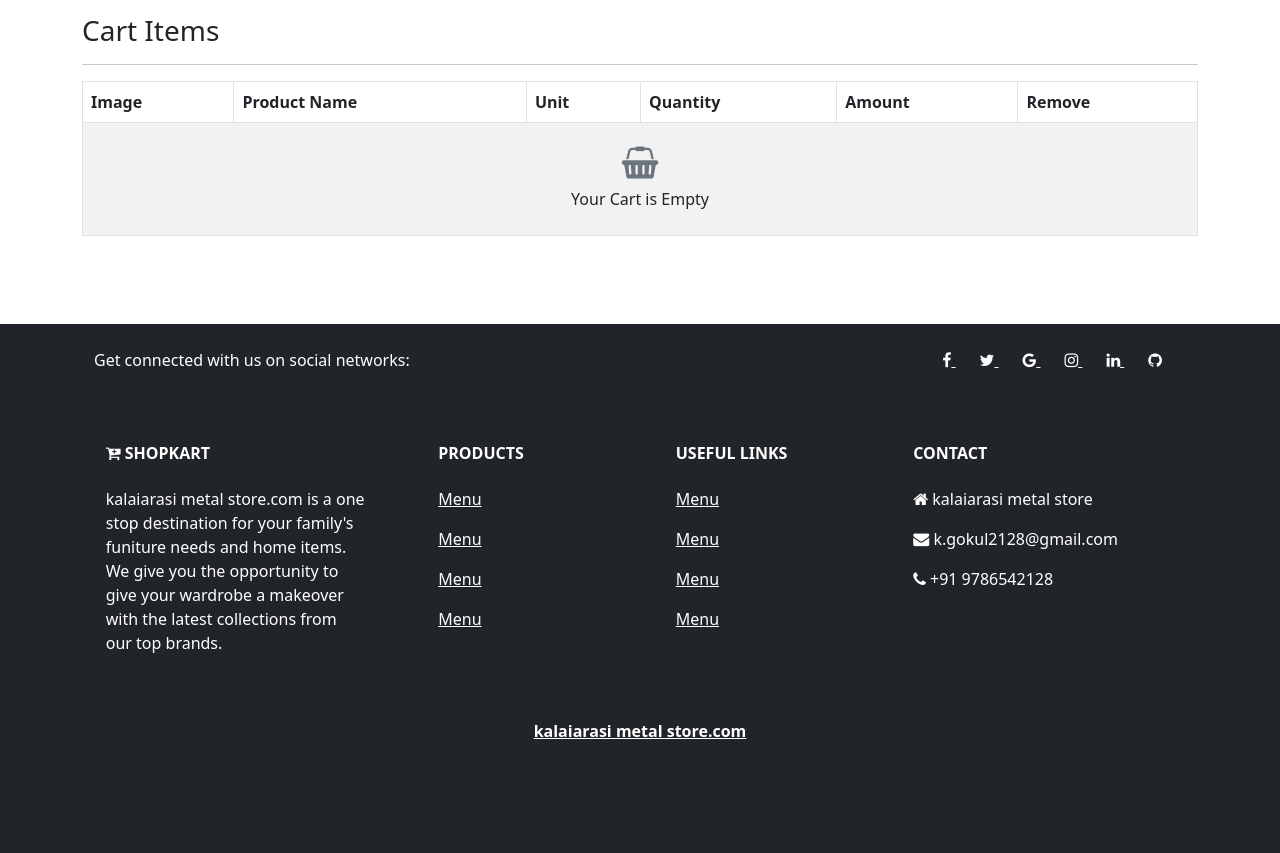
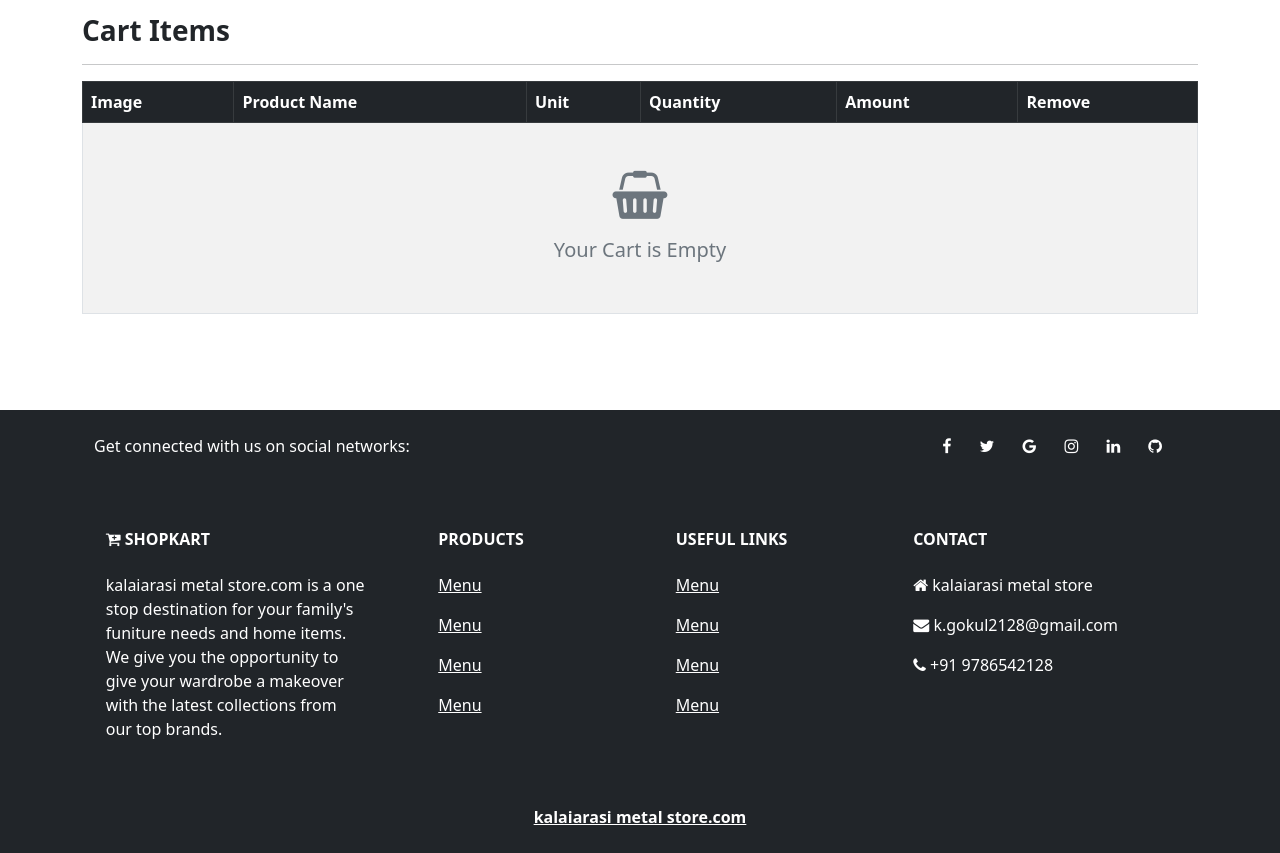
Before and after one commit to kgokul123/BUY-TO-GET, a Django app: page /cart/ in a window 1280 px wide. Shown: the part 56-909 px from the top of the page. Before the commit the page ends 795 px from the top, so only its background shows below. Run offline with Django 5.2, Linux system fonts and the light colour scheme; a user stored in the database is signed in; data comes from the database, SQL or seed files in the repository.

Commit message:
LORD SHIVAN

```diff
--- a/shop/templates/shop/cart.html
+++ b/shop/templates/shop/cart.html
@@ -3,15 +3,17 @@
 
 {% block content %}
 
-<div class="container mb-5 pb-4" style="margin-top:70px;">
+<!-- 🎯 மொபைல் பாட்டம் பாரில் கார்டு கன்டென்ட் மறைந்துவிடாமல் இருக்க 'mb-5' மற்றும் 'pb-5' சேர்க்கப்பட்டுள்ளது பாஸ் -->
+<div class="container mb-5 pb-5" style="margin-top:70px;">
     <div class="row">
         <div class="col-md-12">
-            <h3>Cart Items</h3>
+            <h3 class="fw-bold text-dark">Cart Items</h3>
             <hr>
 
-            <div class="table-responsive">
-                <table class="table table-striped table-bordered align-middle">
-                    <thead>
+            <!-- 🎯 மெயின் ஃபிக்ஸ்: 'table-responsive' மற்றும் பார்டர்களை நீக்கி மொபைலில் கச்சிதமாக அடங்க வைத்துள்ளோம் -->
+            <div class="table-responsive border-0">
+                <table class="table table-striped table-bordered align-middle m-0">
+                    <thead class="table-dark">
                         <tr>
                             <th>Image</th>
                             <th>Product Name</th>
@@ -24,28 +26,29 @@
 
                     <tbody>
                         {% if cart %}
-
                             {% for item in cart %}
                             <tr>
                                 <td>
                                     <img src="{{ item.product.product_image.url }}"
-                                         height="75"
-                                         width="75"
-                                         style="object-fit: cover; border-radius: 4px;"
+                                         height="70"
+                                         width="70"
+                                         style="object-fit: cover; border-radius: 6px;"
                                          alt="{{ item.product.name }}">
                                 </td>
 
-                                <td class="text-wrap" style="min-width: 120px;">{{ item.product.name }}</td>
+                                <td class="text-wrap fw-bold" style="min-width: 130px; font-size: 14px;">
+                                    {{ item.product.name }}
+                                </td>
 
-                                <td>₹ {{ item.product.selling_price }}</td>
+                                <td style="white-space: nowrap;">₹ {{ item.product.selling_price }}</td>
 
                                 <td>{{ item.product_qty }}</td>
 
-                                <td>₹ {{ item.total_cost }}</td>
+                                <td class="fw-bold" style="white-space: nowrap;">₹ {{ item.total_cost }}</td>
 
                                 <td>
                                     <a href="{% url 'remove_cart' item.id %}"
-                                       class="btn btn-danger btn-sm"
+                                       class="btn btn-danger btn-sm px-2 py-1"
                                        onclick="return confirm('Are you sure to Remove?')">
                                         <i class="fa fa-trash"></i> <span class="d-none d-sm-inline">Remove</span>
                                     </a>
@@ -53,21 +56,22 @@
                             </tr>
                             {% endfor %}
 
-                            <tr>
+                            <tr class="table-light">
                                 <td colspan="4" class="text-end">
-                                    <strong>Total</strong>
+                                    <strong>Total Amount:</strong>
                                 </td>
                                 <td colspan="2">
-                                    <strong>₹ {{ total_price }}</strong>
+                                    <strong class="text-success fs-5">₹ {{ total_price }}</strong>
                                 </td>
                             </tr>
 
                             <tr>
-                                <td colspan="6" class="p-3">
-                                    <div class="d-flex justify-content-md-end">
+                                <td colspan="6" class="p-3 border-0">
+                                    <!-- 🎯 பட்டன் ஃபிக்ஸ்: மொபைலில் முழு அகலமாகவும் (w-100), பிசியில் வலது ஓரத்திலும் கச்சிதமாக இருக்கும் பாஸ் -->
+                                    <div class="d-flex justify-content-md-end mt-2">
                                         <a href="{% url 'checkout' %}"
-                                           class="btn btn-success btn-lg w-100 w-md-auto shadow-sm"
-                                           style="font-weight: 600;">
+                                           class="btn btn-success btn-lg w-100 w-md-auto shadow-sm py-2 px-4"
+                                           style="font-weight: 600; font-size: 16px; border-radius: 6px;">
                                             Proceed To Checkout <i class="fa fa-arrow-right ms-2"></i>
                                         </a>
                                     </div>
@@ -76,13 +80,12 @@
 
                         {% else %}
                             <tr>
-                                <td colspan="6" class="text-center py-4">
-                                    <i class="fa fa-shopping-basket fa-2x text-muted mb-2 d-block"></i>
-                                    Your Cart is Empty
+                                <td colspan="6" class="text-center py-5">
+                                    <i class="fa fa-shopping-basket fa-3x text-muted mb-3 d-block"></i>
+                                    <span class="fs-5 text-muted">Your Cart is Empty</span>
                                 </td>
                             </tr>
                         {% endif %}
-
                     </tbody>
                 </table>
             </div>
--- a/shop/templates/shop/inc/footer.html
+++ b/shop/templates/shop/inc/footer.html
@@ -1,4 +1,6 @@
-<footer class="text-center text-lg-start bg-dark text-white">
+<!-- 🎯 மெயின் ஃபிக்ஸ்: 'd-none d-lg-block' கிளாஸ் சேர்க்கப்பட்டுள்ளது.
+     இது மொபைல் மற்றும் டேப்லெட் வியூவில் ஃபூட்டரை முற்றிலும் மறைத்துவிடும், பிசியில் மட்டும் காட்டும் பாஸ்! -->
+<footer class="text-center text-lg-start bg-dark text-white d-none d-lg-block">
 
     <!-- Social Media Section -->
     <section class="container d-flex justify-content-center justify-content-lg-between p-4">
@@ -7,29 +9,12 @@
         </div>
 
         <div>
-            <a href="" class="me-4 text-reset">
-                <i class="fa fa-facebook"></i>
-            </a>
-
-            <a href="" class="me-4 text-reset">
-                <i class="fa fa-twitter"></i>
-            </a>
-
-            <a href="" class="me-4 text-reset">
-                <i class="fa fa-google"></i>
-            </a>
-
-            <a href="" class="me-4 text-reset">
-                <i class="fa fa-instagram"></i>
-            </a>
-
-            <a href="" class="me-4 text-reset">
-                <i class="fa fa-linkedin"></i>
-            </a>
-
-            <a href="" class="me-4 text-reset">
-                <i class="fa fa-github"></i>
-            </a>
+            <a href="" class="me-4 text-reset"><i class="fa fa-facebook"></i></a>
+            <a href="" class="me-4 text-reset"><i class="fa fa-twitter"></i></a>
+            <a href="" class="me-4 text-reset"><i class="fa fa-google"></i></a>
+            <a href="" class="me-4 text-reset"><i class="fa fa-instagram"></i></a>
+            <a href="" class="me-4 text-reset"><i class="fa fa-linkedin"></i></a>
+            <a href="" class="me-4 text-reset"><i class="fa fa-github"></i></a>
         </div>
     </section>
 
@@ -43,7 +28,6 @@
                     <h6 class="text-uppercase fw-bold mb-4">
                         <i class="fa fa-cart-plus"></i> ShopKart
                     </h6>
-
                     <p>
                         kalaiarasi metal store.com is a one stop destination for your family's
                         funiture needs and home items. We give you the opportunity to give your
@@ -55,7 +39,6 @@
                 <!-- Products -->
                 <div class="col-md-2 col-lg-2 col-xl-2 mx-auto mb-4">
                     <h6 class="text-uppercase fw-bold mb-4">Products</h6>
-
                     <p><a href="#!" class="text-reset">Menu</a></p>
                     <p><a href="#!" class="text-reset">Menu</a></p>
                     <p><a href="#!" class="text-reset">Menu</a></p>
@@ -65,7 +48,6 @@
                 <!-- Useful Links -->
                 <div class="col-md-3 col-lg-2 col-xl-2 mx-auto mb-4">
                     <h6 class="text-uppercase fw-bold mb-4">Useful links</h6>
-
                     <p><a href="#!" class="text-reset">Menu</a></p>
                     <p><a href="#!" class="text-reset">Menu</a></p>
                     <p><a href="#!" class="text-reset">Menu</a></p>
@@ -75,18 +57,9 @@
                 <!-- Contact -->
                 <div class="col-md-4 col-lg-3 col-xl-3 mx-auto mb-md-0 mb-4">
                     <h6 class="text-uppercase fw-bold mb-4">Contact</h6>
-
-                    <p>
-                        <i class="fa fa-home"></i> kalaiarasi metal store
-                    </p>
-
-                    <p>
-                        <i class="fa fa-envelope"></i> k.gokul2128@gmail.com
-                    </p>
-
-                    <p>
-                        <i class="fa fa-phone"></i> +91 9786542128
-                    </p>
+                    <p><i class="fa fa-home"></i> kalaiarasi metal store</p>
+                    <p><i class="fa fa-envelope"></i> k.gokul2128@gmail.com</p>
+                    <p><i class="fa fa-phone"></i> +91 9786542128</p>
                 </div>
 
             </div>
```
Also changed, not shown: shop/templates/shop/inc/navbar.html (+33 -27 lines).
